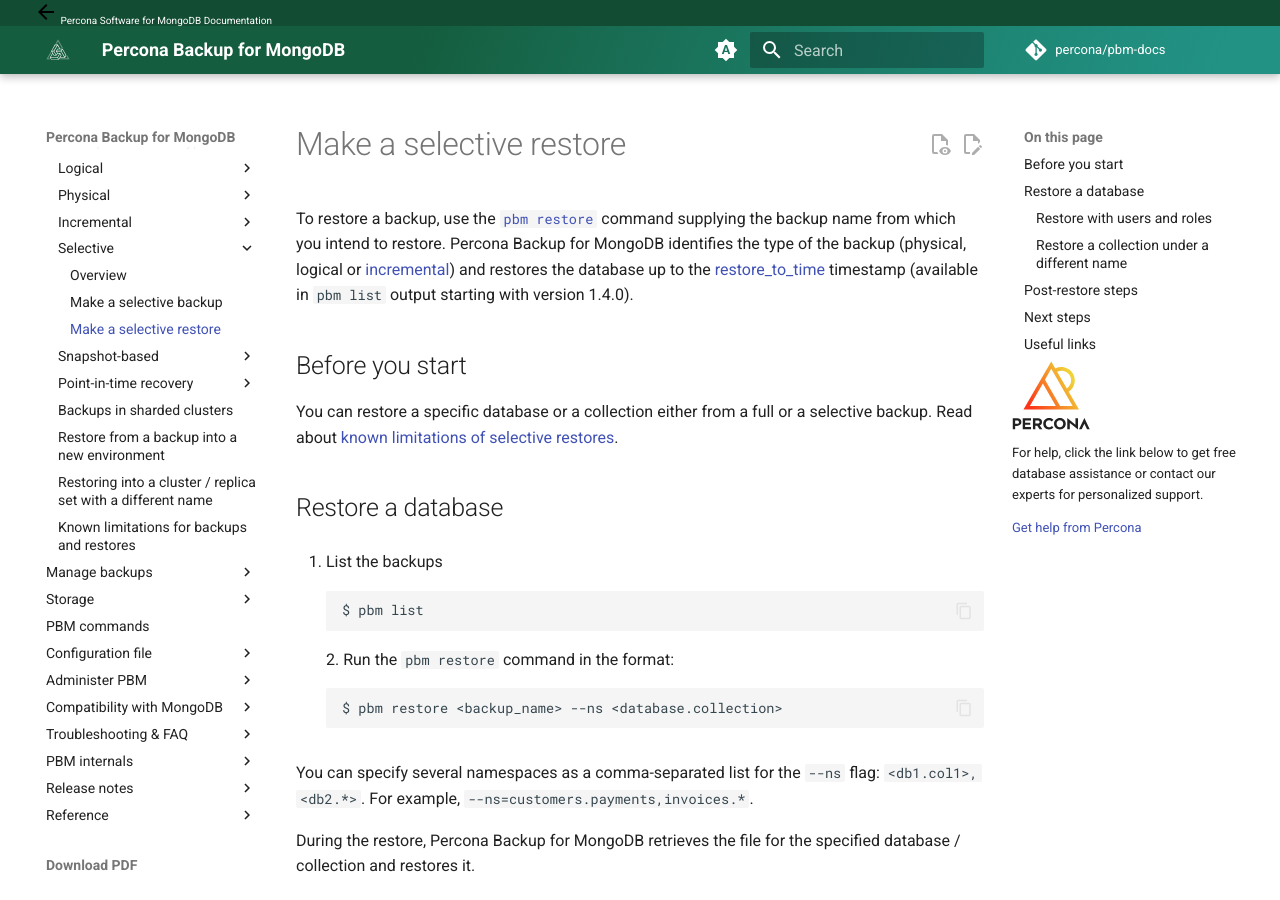
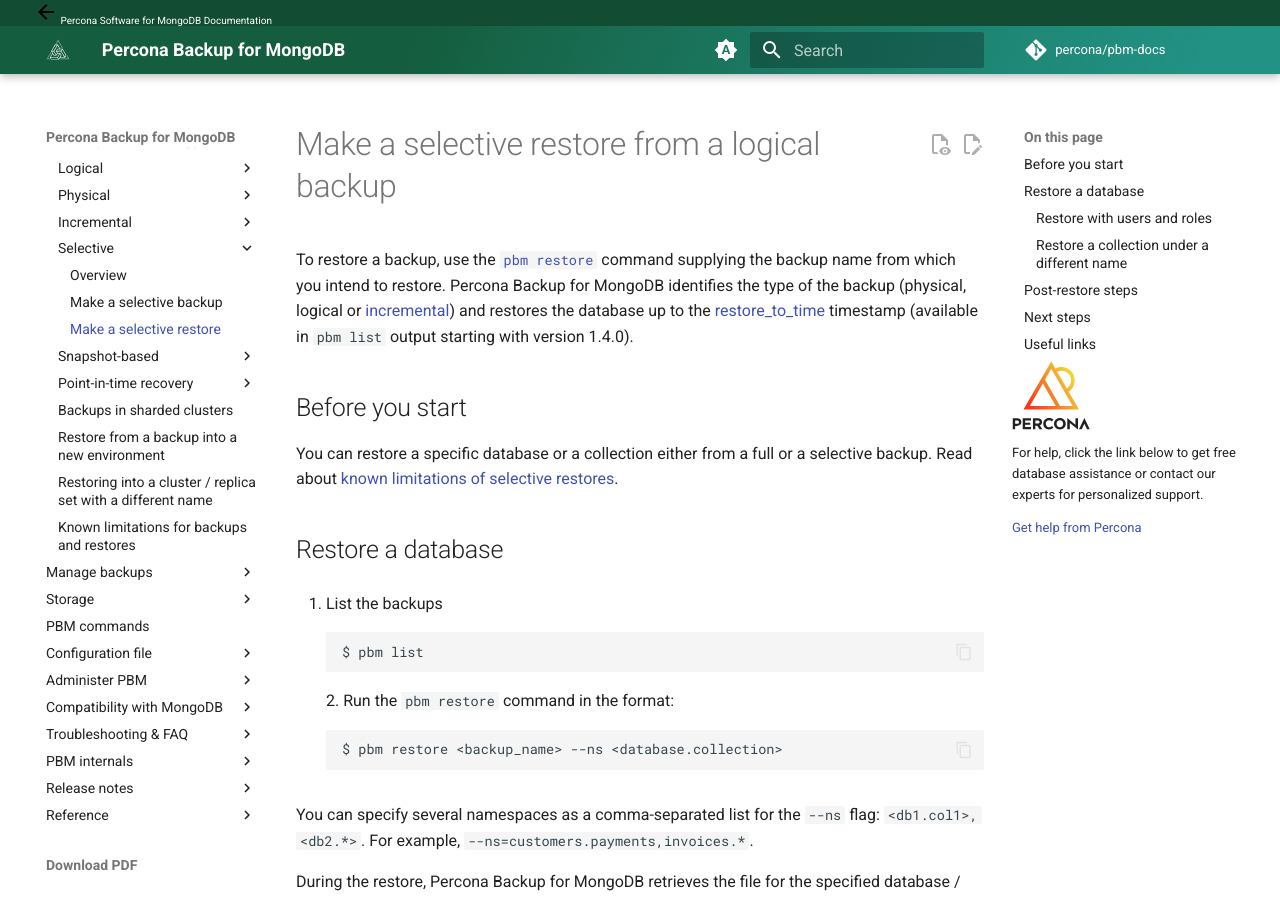
Before and after one commit to percona/pbm-docs, an MkDocs documentation site: the page built from docs/usage/restore-selective.md, in a window 1280 px wide and 900 px high. Built offline with MkDocs 1.6.1 and Material for MkDocs 9.7.7, drawn with Linux system fonts in a browser that asks for light colours; nearby versions of some CDN libraries; comment, search, counter and statistics services are not loaded.

Commit message:
anastasia's feedback

```diff
--- a/docs/usage/restore-selective.md
+++ b/docs/usage/restore-selective.md
@@ -1,4 +1,4 @@
-# Make a selective restore
+# Make a selective restore from a logical backup
 
 --8<-- "restore-intro.md"
 
```
